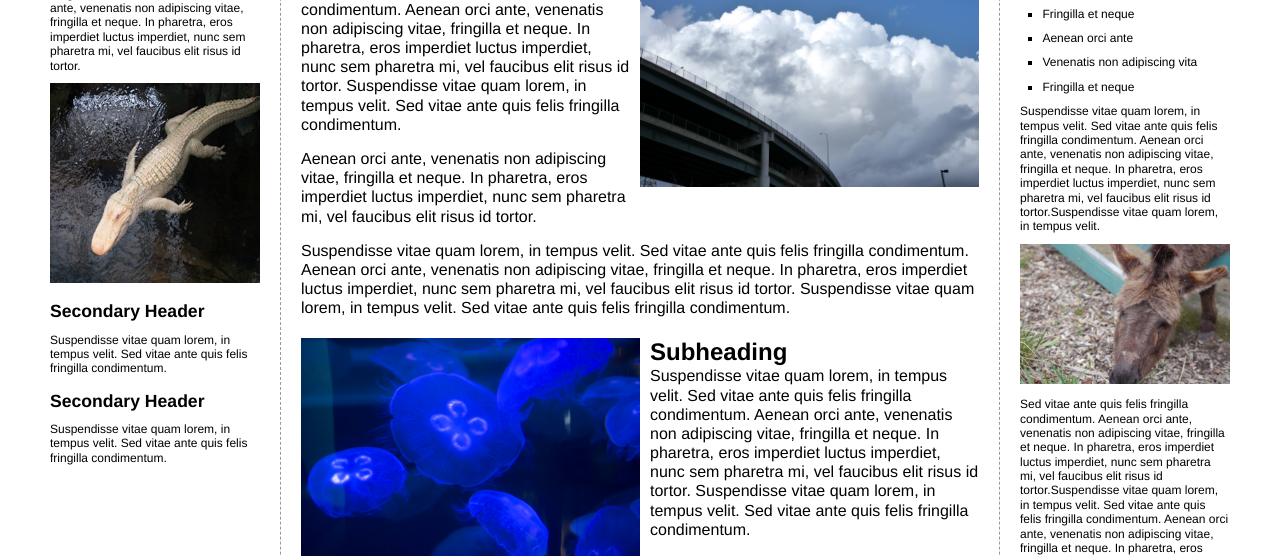
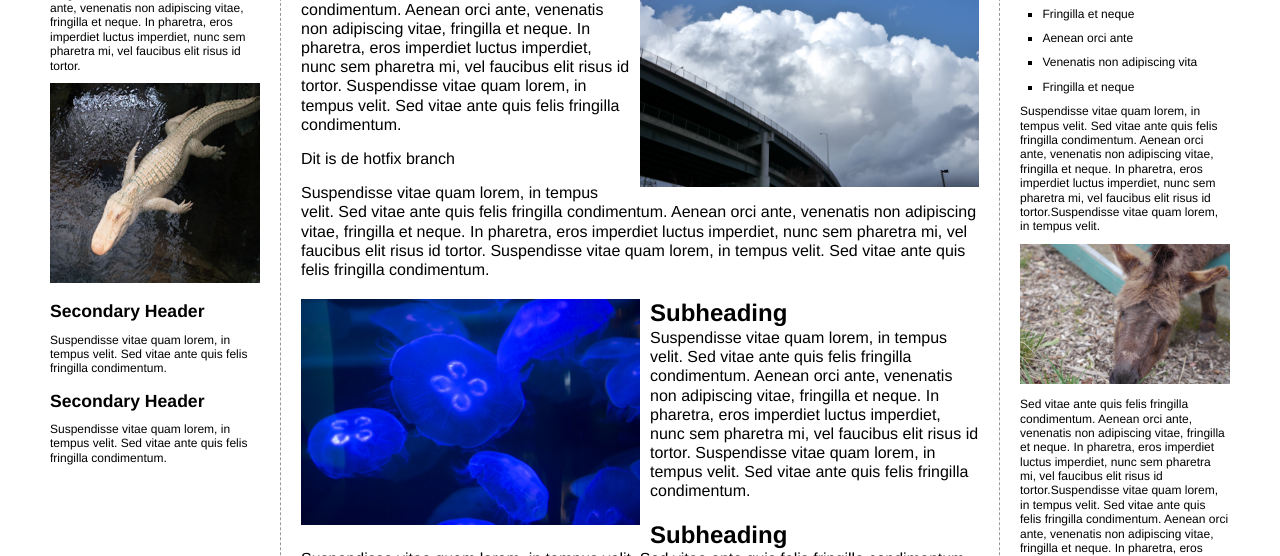
Before and after one commit to TijsBaeyens/dw2-demo, a plain HTML site: page www/index.html in a window 1280 px wide. Shown: the part 242-798 px from the top of the page. Drawn offline with Linux system fonts and the light colour scheme.

Commit message:
hotfix commit

```diff
--- a/www/index.html
+++ b/www/index.html
@@ -38,11 +38,7 @@
               tortor. Suspendisse vitae quam lorem, in tempus velit. Sed vitae
               ante quis felis fringilla condimentum.
             </p>
-            <p>
-              Aenean orci ante, venenatis non adipiscing vitae, fringilla et
-              neque. In pharetra, eros imperdiet luctus imperdiet, nunc sem
-              pharetra mi, vel faucibus elit risus id tortor.
-            </p>
+            <p>Dit is de hotfix branch</p>
             <p>
               Suspendisse vitae quam lorem, in tempus velit. Sed vitae ante quis
               felis fringilla condimentum. Aenean orci ante, venenatis non
```
